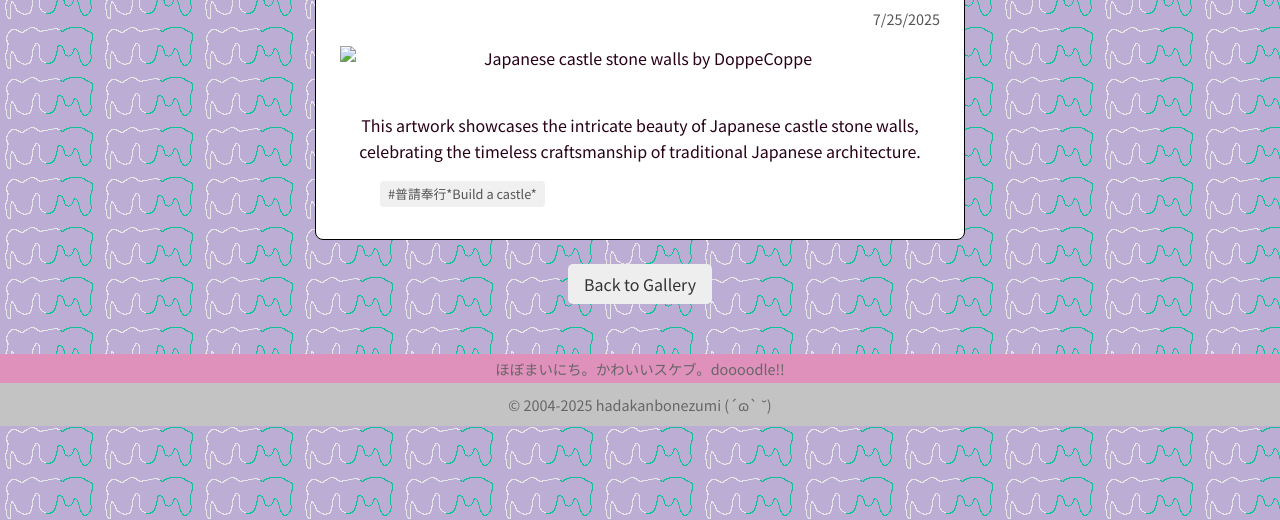
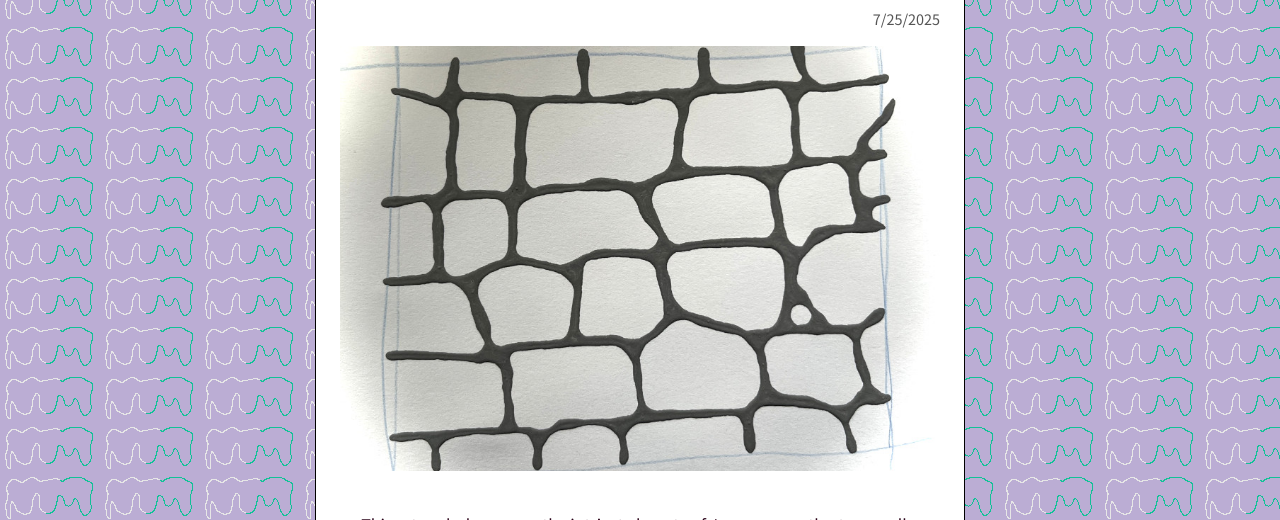
Before and after one commit to DoppeCoppe/Kawaii-sketchbook, an Eleventy site: page src/sketch/2025-07-25.md in a window 1280 px wide. Shown: the part 280-800 px from the top of the page. Built offline with nearby package versions, Linux system fonts and the light colour scheme; Eleventy itself is replaced by a stand-in of ours; files that its build step writes are made by us from their sources.

Commit message:
Add files via upload

```diff
--- a/src/sketch/2025-07-25.md
+++ b/src/sketch/2025-07-25.md
@@ -6,5 +6,5 @@ description: "日本のお城の石垣ってこと"
 tags: [普請奉行*Build a castle*]
 ---
 
-![Japanese castle stone walls by DoppeCoppe](/images/20250726.jpg)
+![Japanese castle stone walls by DoppeCoppe](/images/20250725.jpg)
 This artwork showcases the intricate beauty of Japanese castle stone walls, celebrating the timeless craftsmanship of traditional Japanese architecture.
```
